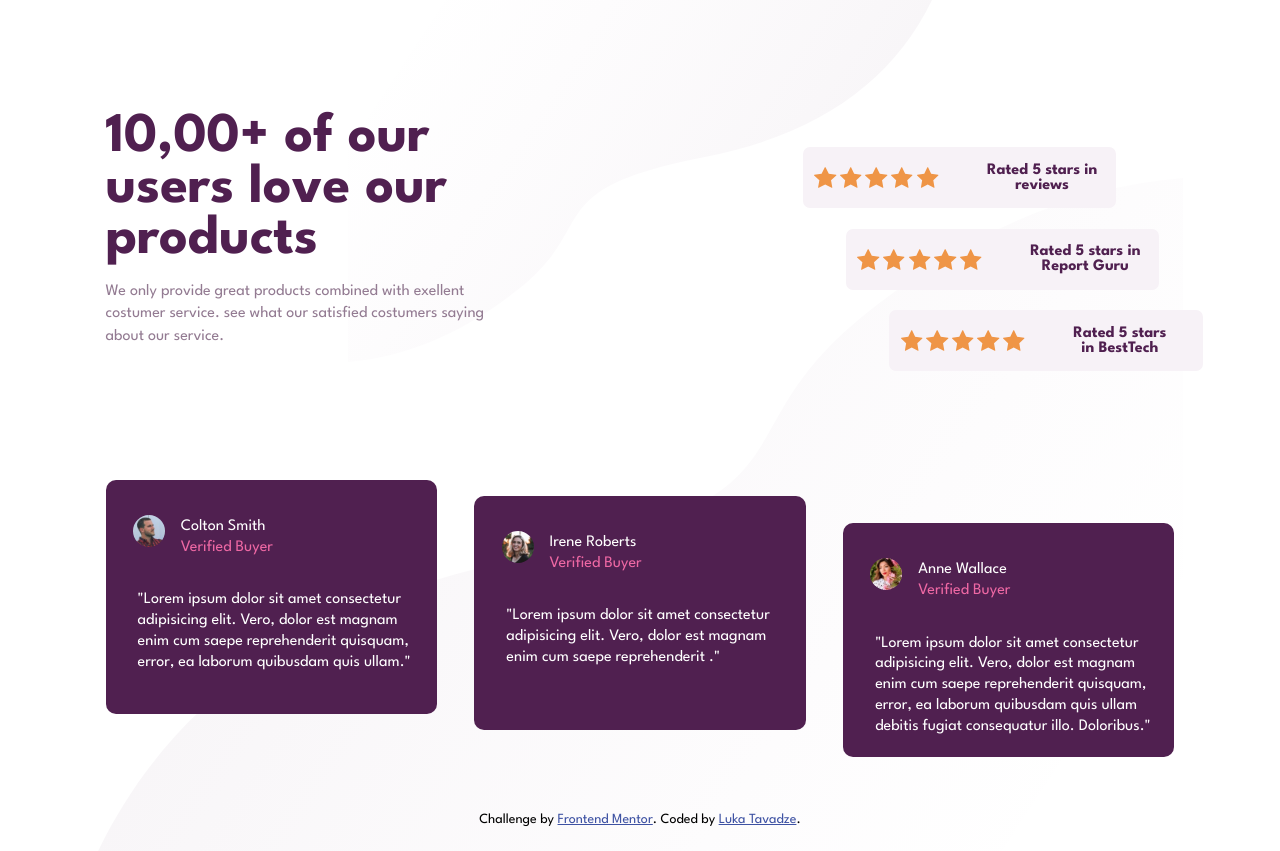
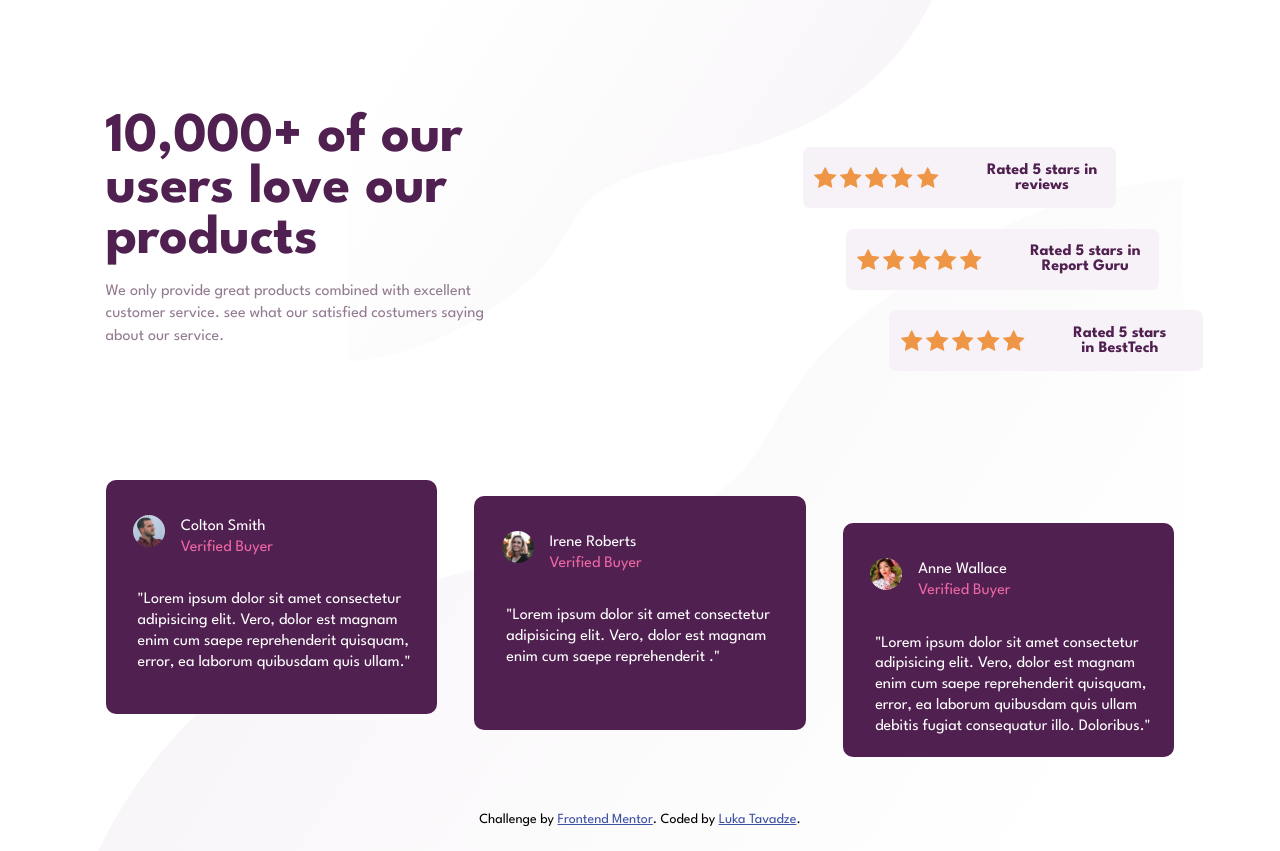
Before and after one commit to Lukatavadze/social, a plain HTML site: page index.html in a window 1280 px wide. Drawn offline with Linux system fonts and the light colour scheme.

Commit message:
Update index.html

```diff
--- a/index.html
+++ b/index.html
@@ -15,9 +15,9 @@
     <section id="top-section">
       <section id="heading">
 
-      <h1>10,00+ of our users love our products</h1>
+      <h1>10,000+ of our users love our products</h1>
 
-      <p id="top-text">We only provide great products combined with exellent costumer service. see what our satisfied costumers saying about our service. </p>
+      <p id="top-text">We only provide great products combined with excellent customer service. see what our satisfied costumers saying about our service. </p>
     </section>
 
   <!-- 5 Star reviews -->
```
